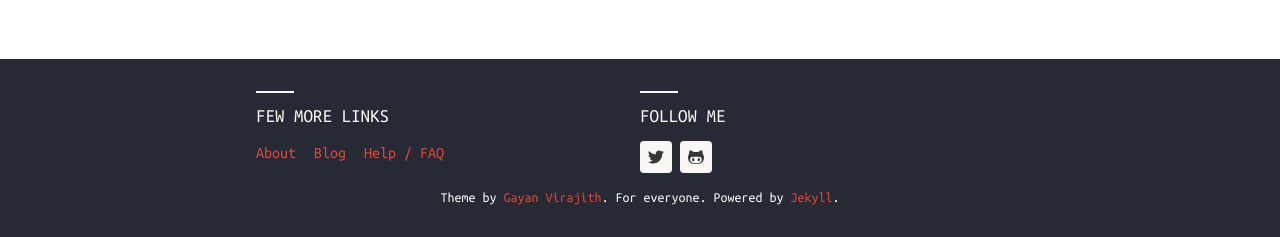
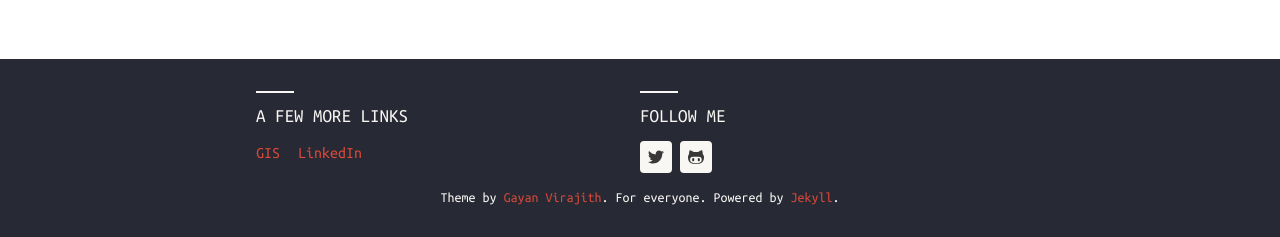
Before and after one commit to AlexanderDilthey/AlexanderDilthey.github.io, a Jekyll site: the page built from index.md, in a window 1280 px wide. Shown: the part 1031-1268 px from the top of the page. Built offline with Jekyll 4.4.1, drawn with Linux system fonts in a browser that asks for light colours; nearby versions of some CDN libraries.

Commit message:
Update footer-links.html

```diff
--- a/_includes/footer-links.html
+++ b/_includes/footer-links.html
@@ -1,6 +1,5 @@
-<h6>Few more links</h6>
+<h6>A few more links</h6>
 <ul class="menu">
-    <li><a href="{{ '/about' | prepend: site.baseurl | prepend: site.url }}">About</a></li>
-    <li><a href="{{ '/blog' | prepend: site.baseurl | prepend: site.url }}">Blog</a></li>
-    <li><a href="{{ '/faq' | prepend: site.baseurl | prepend: site.url }}">Help / FAQ</a></li>
+    <li><a href="https://genomeinformatics.github.io">GIS</a></li>
+    <li><a href="https://www.linkedin.com/in/alexander-t-dilthey-1966b541/">LinkedIn</a></li>
 </ul>
```
